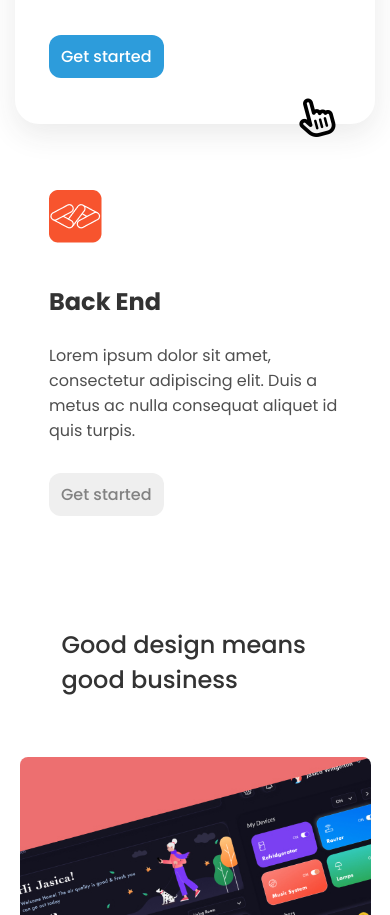
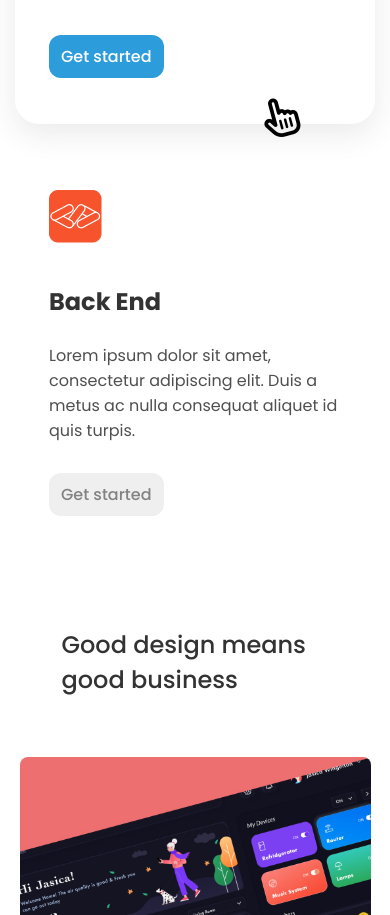
Before and after one commit to GIGAKUL/Dj-Lemon, a plain HTML site: page index.html in a window 390 px wide. Shown: the part 1580-2495 px from the top of the page. Drawn offline with Linux system fonts and the light colour scheme.

Commit message:
fiexd few stuffs

```diff
--- a/resposive.css
+++ b/resposive.css
@@ -94,15 +94,13 @@
     font-weight: 500;
   }
 
-.services{
-  margin-top: 50px;
-  padding: 15px;
-}
-  .service-card-container{
+  .services {
+    margin-top: 50px;
+    padding: 15px;
+  }
+  .service-card-container {
     flex-direction: column;
     gap: 20px;
-
-
   }
   .service-container h3 {
     width: auto;
@@ -110,5 +108,8 @@
   }
   .design {
     margin: 50px 0 50px 0;
+  }
+  .cursor {
+    left: 95px;
+  }
 }
-}
```
